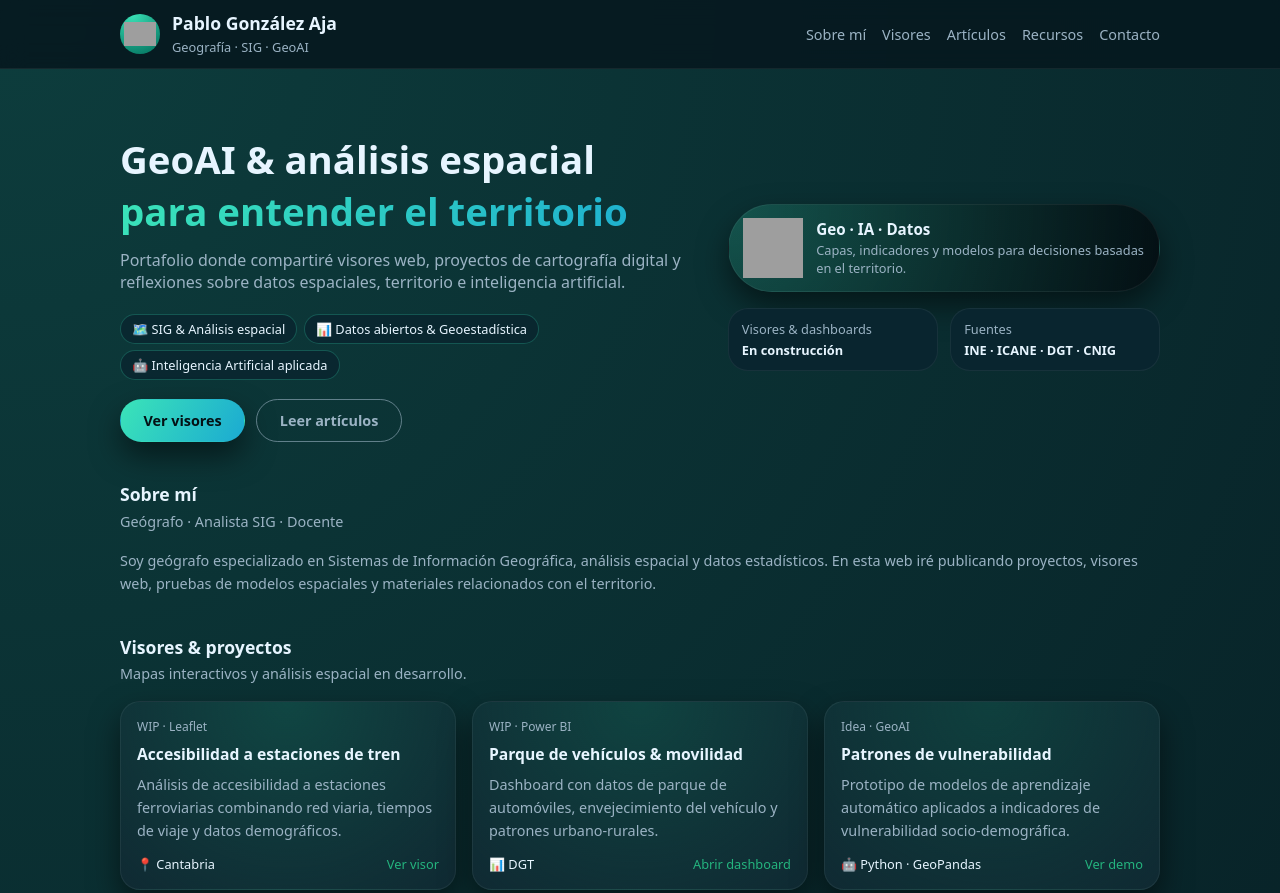
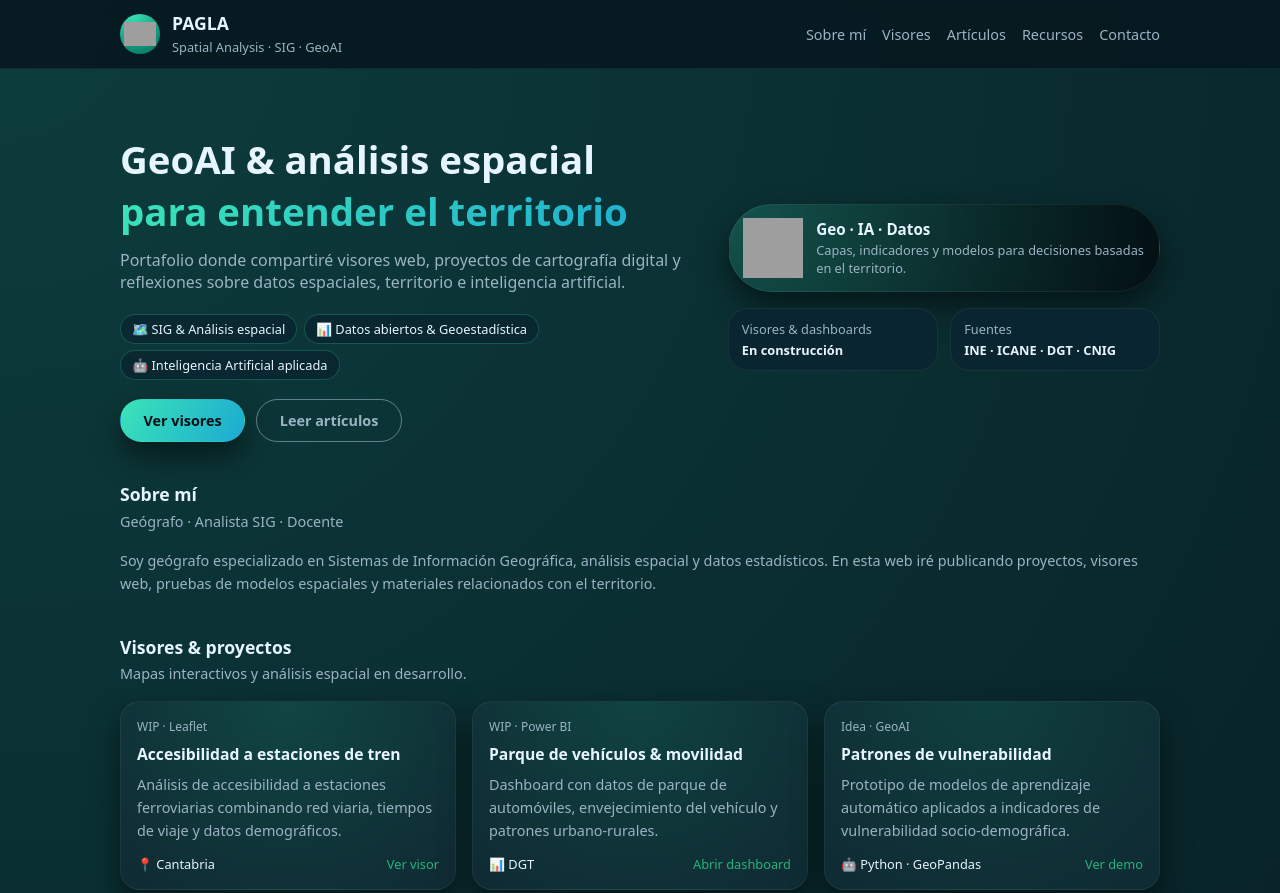
Before and after one commit to pgaja/portafolio, a plain HTML site: page index.html in a window 1280 px wide. Shown: the top 893 px of the page. Drawn offline with Linux system fonts and the light colour scheme; grey boxes are pictures that could not be loaded.

Commit message:
Update index.html

```diff
--- a/index.html
+++ b/index.html
@@ -19,8 +19,8 @@
             <img src="assets/logo-gpt-geo.png" alt="Logo GeoAI & SIG" />
           </div>
           <div class="brand-text">
-            <h1>Pablo González Aja</h1>
-            <span>Geografía · SIG · GeoAI</span>
+            <h1>PAGLA</h1>
+            <span>Spatial Analysis · SIG · GeoAI</span>
           </div>
         </a>
 
```
